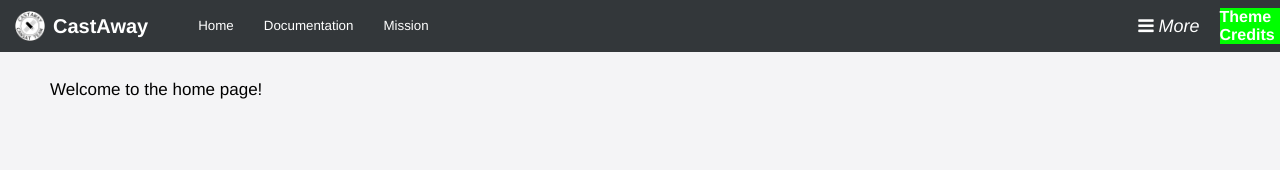
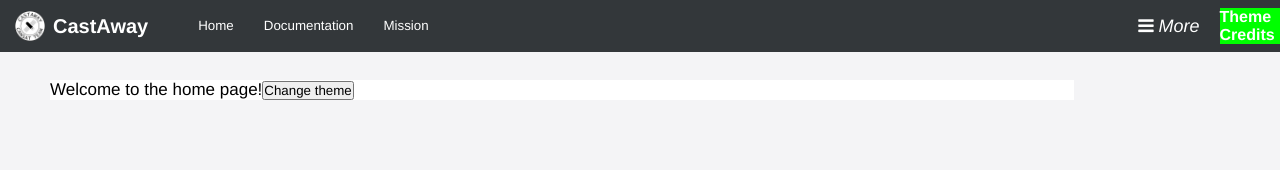
Before and after one commit to snej55/cansat-site, a React (Create React App) app in the folder react-port/: page / in a window 1280 px wide. Shown: the top 170 px of the page. Built offline with nearby package versions, Linux system fonts and the light colour scheme.

Commit message:
Theme switch demo

```diff
--- a/react-port/src/Components/Home.css
+++ b/react-port/src/Components/Home.css
@@ -0,0 +1,9 @@
+.theme-wrapper-dark {
+    background-color: #000;
+    color: #fff;
+}
+
+.theme-wrapper-light {
+    background-color: #fff;
+    color: #000;
+}
--- a/react-port/src/Components/Home.js
+++ b/react-port/src/Components/Home.js
@@ -1,7 +1,14 @@
+import './Home.css';
+import { useState } from 'react';
+
 export function Home() {
+    const [darkMode, setDarkMode] = useState(false);
     return (
         <div className="page-content">
-            Welcome to the home page!
+            <div className={darkMode ? "theme-wrapper-dark" : "theme-wrapper-light"}>
+                Welcome to the home page!
+                <button onClick={() => {setDarkMode(!darkMode)}}>Change theme</button>
+            </div>
         </div>
     )
 }
```
